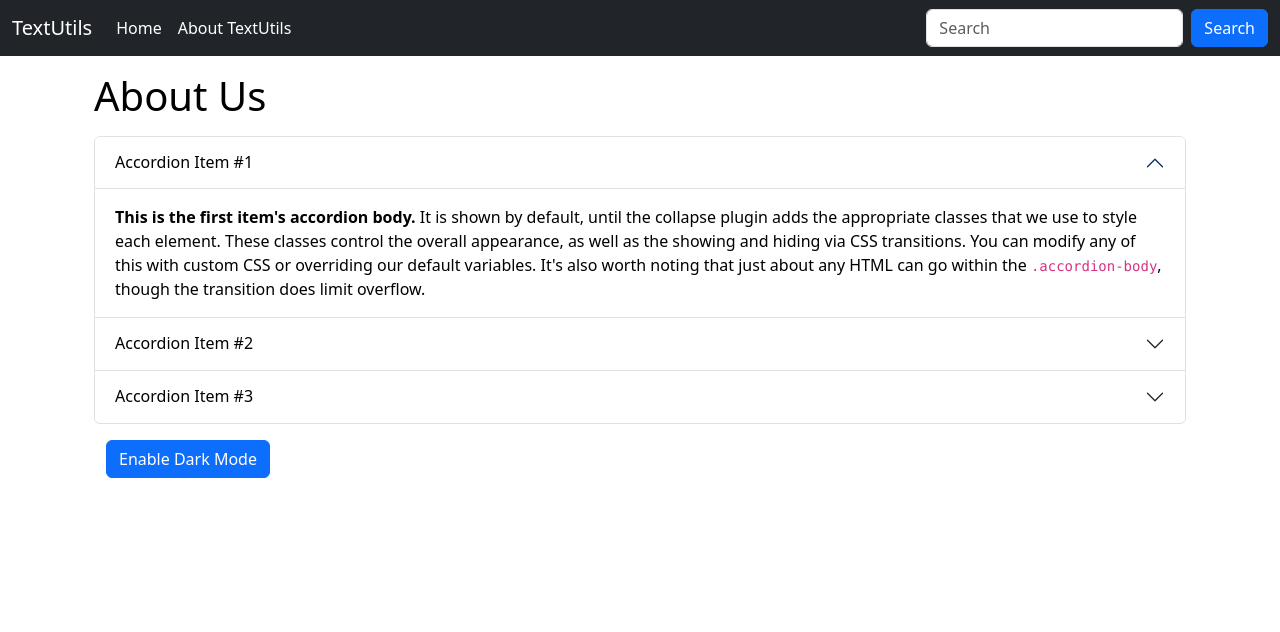
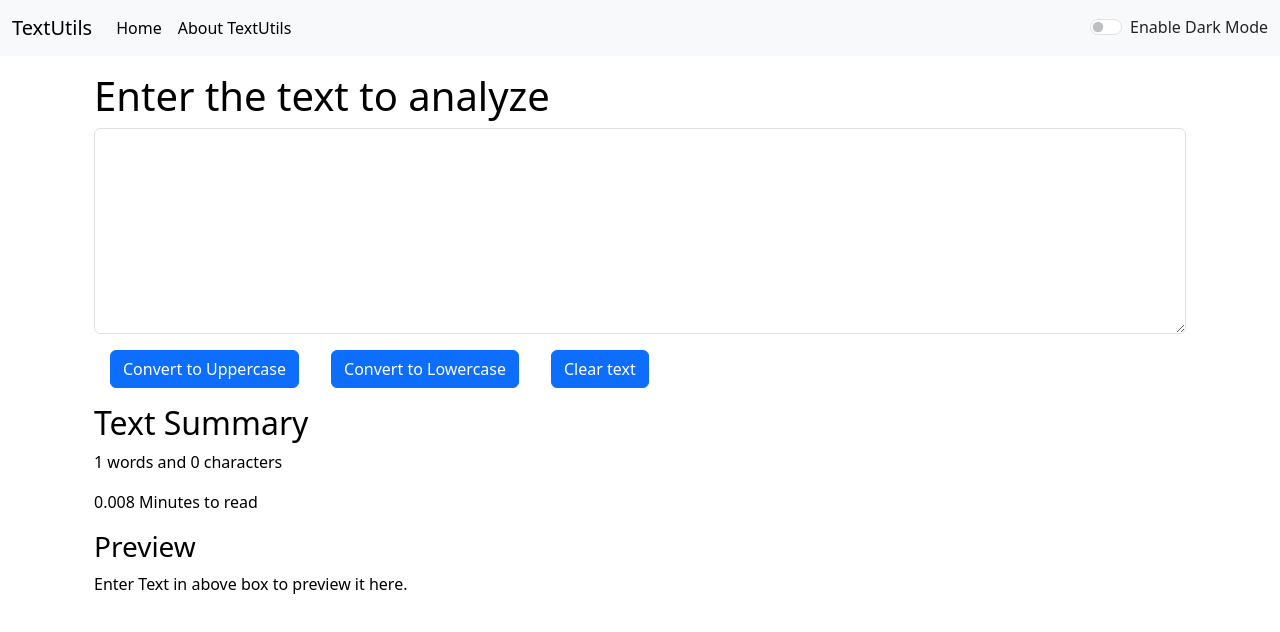
Before and after one commit to amrutap2004/Github, a React (Create React App) app: page / in a window 1280 px wide. Shown: the top 632 px of the page. Built offline with nearby package versions, Linux system fonts and the light colour scheme.

Commit message:
added enble dark mode

```diff
--- a/src/App.js
+++ b/src/App.js
@@ -1,15 +1,31 @@
+import { useState } from 'react';
 import './App.css';
-import About from './Components/About';
+//import About from './Components/About';
 import Navbar from './Components/Navbar';
-//import TextForm from './Components/TextForm';
+import TextForm from './Components/TextForm';
 
 function App() {
+
+  const [ mode , setMode ] = useState('light');
+
+  const toggleMode =() =>{
+    if(mode === 'light'){
+      setMode('dark');
+      document.body.style.backgroundColor = '#06244f' ;
+
+    }
+    else{
+      setMode('light');
+      document.body.style.backgroundColor = 'white';
+    }
+  }
+
   return (
     <>
-      <Navbar title="TextUtils" aboutText ="About TextUtils"/>
+      <Navbar title="TextUtils" aboutText ="About TextUtils" mode={mode} toggleMode={toggleMode}/>
       <div className="container my-3">
-        {/* <TextForm heading = "Enter the text to analyze"/> */}
-        <About/>
+        <TextForm heading = "Enter the text to analyze" mode ={mode}/>
+        {/* <About/> */}
       </div>
 
     </>
--- a/src/Components/Navbar.js
+++ b/src/Components/Navbar.js
@@ -1,10 +1,10 @@
 import React from 'react'
-import propTypes from 'prop-types';
+//import propTypes from 'prop-types'
 
 function Navbar(props) {
   return (
     <>
-      <nav className="navbar navbar-expand-lg navbar-dark bg-dark">
+      <nav className={`navbar navbar-expand-lg navbar-${props.mode} bg-${props.mode}`}>
       <div className="container-fluid">
         <a className="navbar-brand" href="/">{props.title}</a>
         <button className="navbar-toggler" type="button" data-bs-toggle="collapse" data-bs-target="#navbarSupportedContent" aria-controls="navbarSupportedContent" aria-expanded="false" aria-label="Toggle navigation">
@@ -19,10 +19,10 @@ function Navbar(props) {
               <a className="nav-link active" aria-current="page" href="/">{props.aboutText}</a>
             </li>
           </ul>
-          <form className="d-flex" role="search">
-            <input className="form-control me-2" type="search" placeholder="Search" aria-label="Search"/>
-            <button className="btn btn-primary" type="submit">Search</button>
-          </form>
+          <div className={`form-check form-switch text-${props.mode==='light'?'dark':'light'}`}>
+            <input className="form-check-input" onClick={props.toggleMode} type="checkbox" role="switch" id="flexSwitchCheckDefault"/>
+            <label className="form-check-label" htmlFor="flexSwitchCheckDefault">Enable Dark Mode</label>
+          </div>
         </div>
       </div>
     </nav>
@@ -31,15 +31,15 @@ function Navbar(props) {
 }
 
 // it checks if props are string , if not then it shows error
-Navbar.propTypes = {
-  title :  propTypes.string.isRequired,
-  aboutText: propTypes.string.isRequired
-}
+// Navbar.propTypes = {
+//   title :  propTypes.string.isRequired,
+//   aboutText: propTypes.string.isRequired
+// }
 
 // default values if prop is not passed
-Navbar.defaultProps ={
-    title : "set title here",
-    aboutText : "set about here"
-};
+// Navbar.defaultProps ={
+//     title : "set title here",
+//     aboutText : "set about here"
+// };
 
 export default Navbar
--- a/src/Components/TextForm.js
+++ b/src/Components/TextForm.js
@@ -27,10 +27,10 @@ export default function TextForm(props) {
 
   return (
     <>
-        <div className='container my-3'>
+        <div className='container my-3' style= {{color : props.mode==='dark'?'white':'black'}}>
         <h1>{props.heading}</h1>
         <div className="mb-3">
-            <textarea className="form-control" value={text} onChange={handleOnchange} id="mytextarea" rows="8"></textarea>
+            <textarea className="form-control" value={text} style= {{backgroundColor : props.mode==='dark'?'#06244f':'white' , color : props.mode==='dark'?'white':'black'}}onChange={handleOnchange} id="mytextarea" rows="8"></textarea>
         </div>
         <button type="submit" className="btn btn-primary mx-3" onClick={handleUpclick}>Convert to Uppercase</button>
         <button type="submit" className="btn btn-primary mx-3" onClick={handleLoclick}>Convert to Lowercase</button>
@@ -39,12 +39,12 @@ export default function TextForm(props) {
 
         </div>
 
-        <div className="container">
+        <div className="container" style= {{color : props.mode==='dark'?'white':'black'}}>
             <h2>Text Summary</h2>
             <p> {text.split(" ").length} words and {text.length} characters</p>
             <p> {0.008 * text.split(" ").length} Minutes to read</p>
             <h3>Preview</h3>
-            <p>{text}</p>
+            <p>{text.length > 0 ? text :"Enter Text in above box to preview it here."}</p>
 
         </div>
     </>
```
